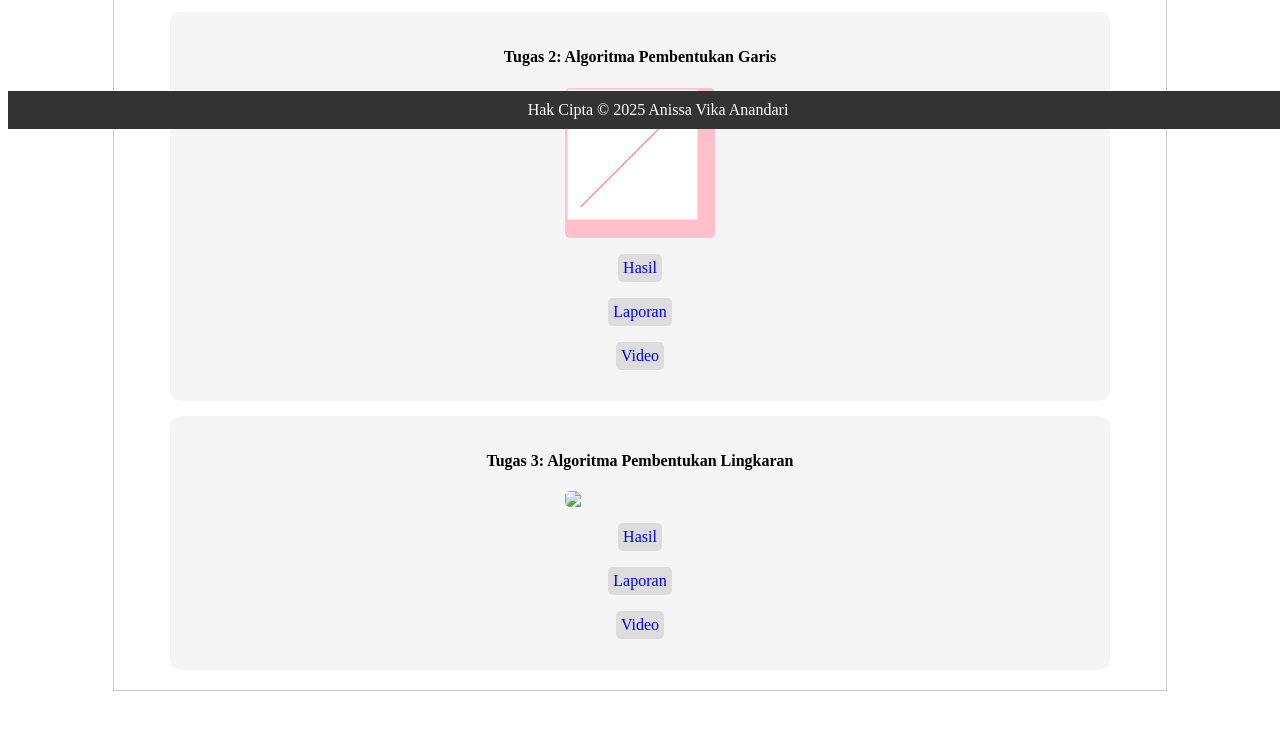
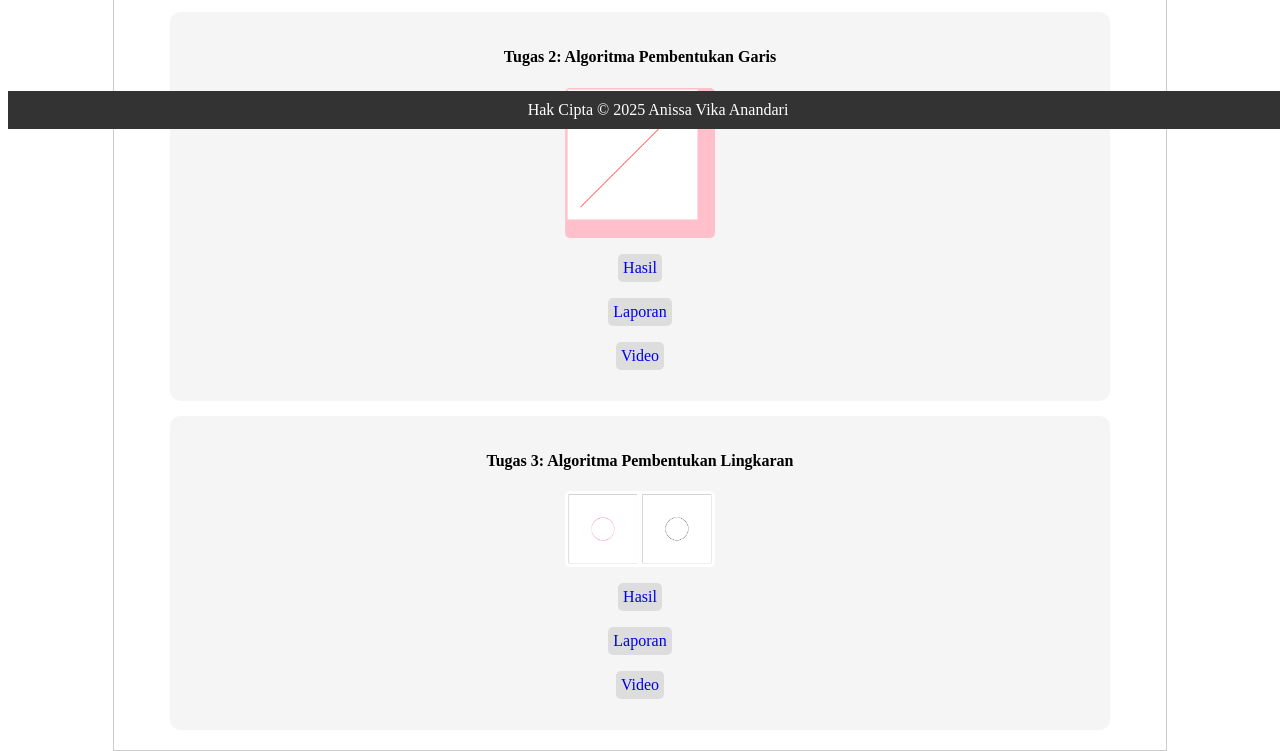
Before and after one commit to 2413025005/Anissa-Vika-Anandari, a plain HTML site: page index.html in a window 1280 px wide. Shown: the part 671-1422 px from the top of the page. Before the commit the page ends 1382 px from the top, so only its background shows below. Drawn offline with Linux system fonts and the light colour scheme.

Commit message:
index.html

```diff
--- a/index.html
+++ b/index.html
@@ -36,10 +36,10 @@
 
         <div style="background: #f5f5f5; padding: 15px; border-radius: 10px; display: inline-block; text-align: center; width: 90%;">
             <h4>Tugas 3: Algoritma Pembentukan Lingkaran</h4>
-            <img src=".png" style="width: 150px; border-radius: 5px; display: block; margin: 0 auto;">
-            <p><a href=".html" style="text-decoration: none; background: #ddd; padding: 5px; border-radius: 5px; display: inline-block;">Hasil</a></p>
-            <p><a href=".pdf" style="text-decoration: none; background: #ddd; padding: 5px; border-radius: 5px; display: inline-block;">Laporan</a></p>
-            <p><a href="https://youtu.be/" style="text-decoration: none; background: #ddd; padding: 5px; border-radius: 5px; display: inline-block;">Video</a></p>
+            <img src="lingkaran.png" style="width: 150px; border-radius: 5px; display: block; margin: 0 auto;">
+            <p><a href="lingkaran.html" style="text-decoration: none; background: #ddd; padding: 5px; border-radius: 5px; display: inline-block;">Hasil</a></p>
+            <p><a href="lingkaran.pdf" style="text-decoration: none; background: #ddd; padding: 5px; border-radius: 5px; display: inline-block;">Laporan</a></p>
+            <p><a href="https://youtu.be/OjhdSKjeJlU" style="text-decoration: none; background: #ddd; padding: 5px; border-radius: 5px; display: inline-block;">Video</a></p>
         </div>
     </section>
 
```
